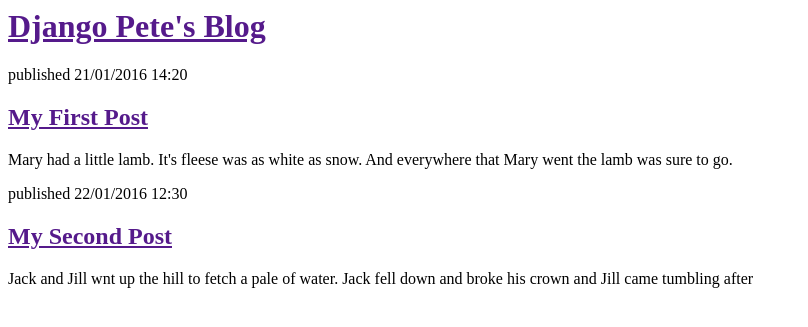
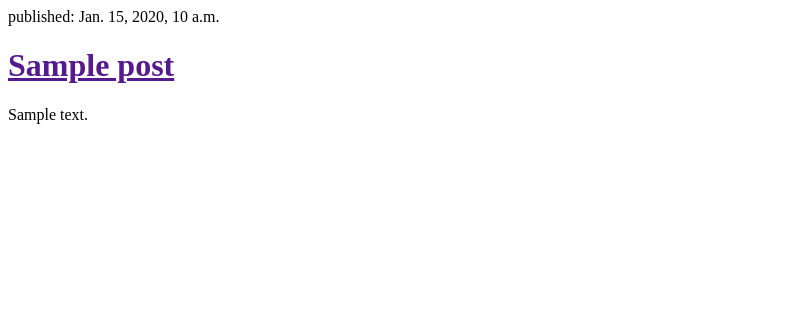
Before and after one commit to fabben/my-first-blog, a Django app: template blog/templates/blog/post_list.html in a window 1280 px wide. Shown: the top 327 px of the page, without its empty margins (0-808 px from the left). Run offline with Django 3.2, Linux system fonts and the light colour scheme; the template is opened without the code that fills it: values that come from a table or form of the project are taken from there, others are empty; tables that the repository leaves empty hold one stand-in row (values such as "Sample post").

Commit message:
mdified to display posts from database

```diff
--- a/blog/templates/blog/post_list.html
+++ b/blog/templates/blog/post_list.html
@@ -2,19 +2,14 @@
 	<head>
 		<title>Django Boys Blog</title>
 	</head>
-	<body>
-		<div>
-			<h1><a href="">Django Pete's Blog</a></h1>
-		</div>
-		<div>
-			<p>published 21/01/2016 14:20</p>
-			<h2><a href="">My First Post</a></h2>
-			<p>Mary had a little lamb. It's fleese was as white as snow. And everywhere that Mary went the lamb was sure to go.</p>
-		</div>
-		<div>
-			<p>published 22/01/2016 12:30</p>
-			<h2><a href="">My Second Post</a></h2>
-			<p>Jack and Jill wnt up the hill to fetch a pale of water. Jack fell down and broke his crown and Jill came tumbling after</p>
-		</div>
+		{% for post in posts %}
+			<div>
+
+				<p>published: {{post.published_date}}</p>
+				<h1><a href="">{{post.title}}</a></h1>
+				<p>{{post.text|linebreaks}}</p>
+
+			</div>
+		{% endfor %}
 	</body>
 </html>
--- a/blog/views.py
+++ b/blog/views.py
@@ -1,6 +1,9 @@
 from django.shortcuts import render
+from django.utils import timezone
+from .models import Post
 
 # Create your views here.
 
 def post_list(request):
-	return render(request, 'blog/post_list.html', {})
+	posts = Post.objects.filter(published_date__lte=timezone.now()).order_by('published_date')
+	return render(request, 'blog/post_list.html', {'posts': posts})
```
